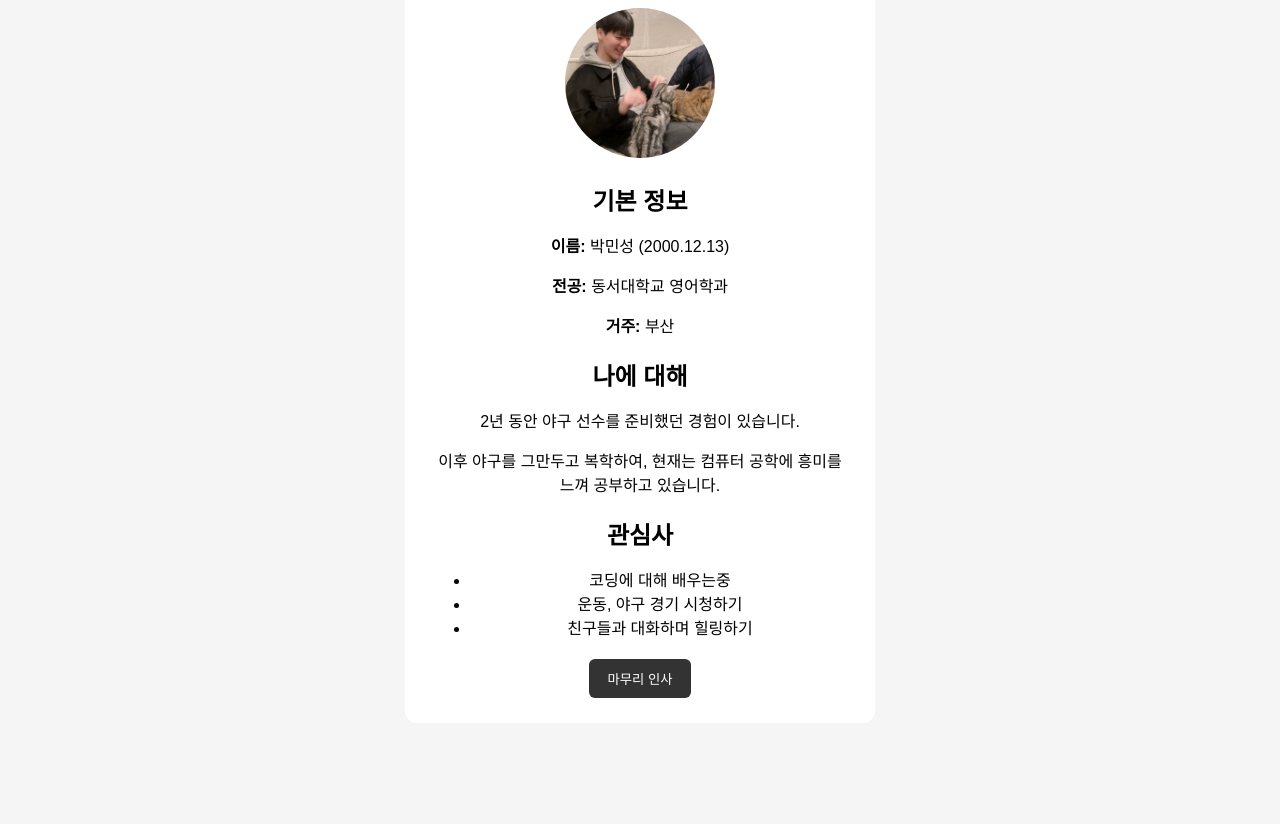
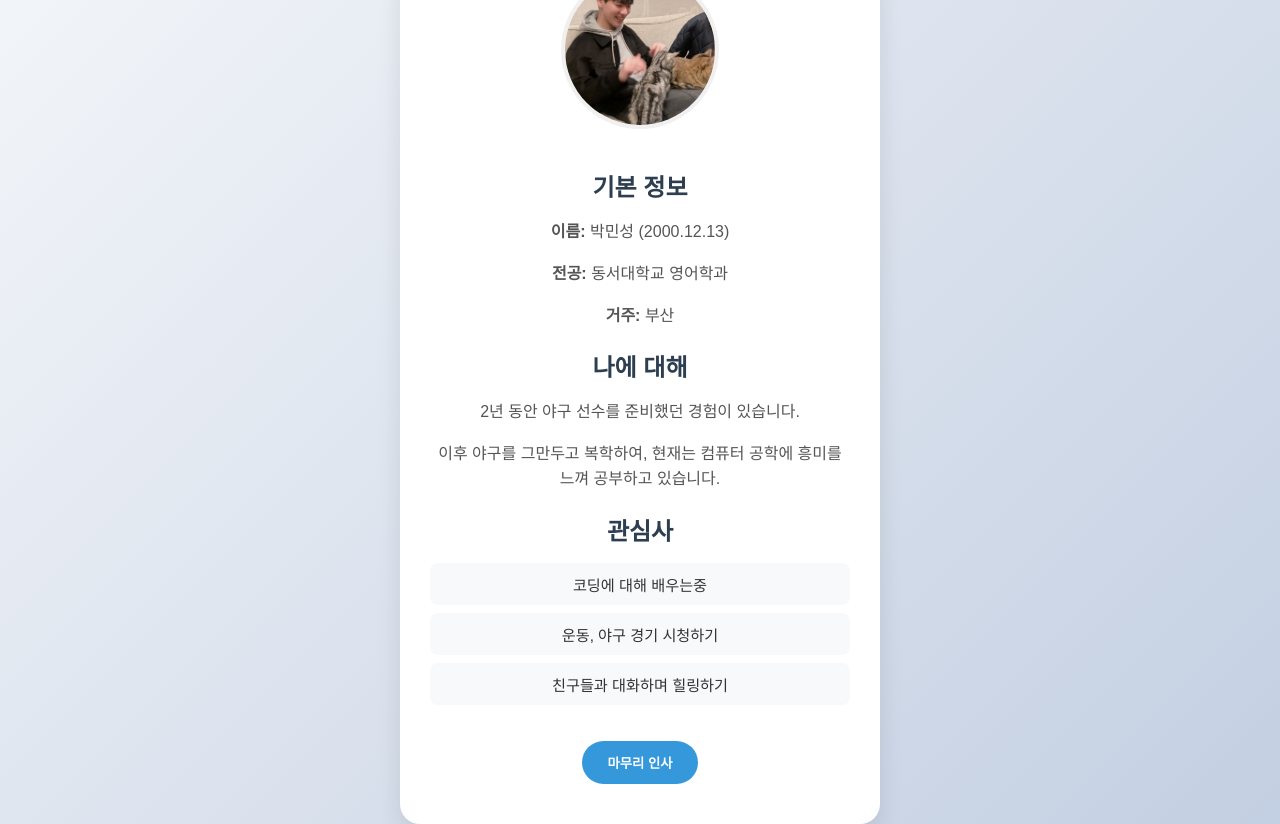
Before and after one commit to forget6954-John/web-assignment-1, a plain HTML site: page index.html in a window 1280 px wide. Shown: the part 146-970 px from the top of the page. Before the commit the page ends 909 px from the top, so only its background shows below. Drawn offline with Linux system fonts and the light colour scheme.

Commit message:
Update style.css

```diff
--- a/style.css
+++ b/style.css
@@ -1,41 +1,74 @@
+/* 전체 배경색이랑 기본 글꼴 설정 */
 body {
-    font-family: Arial, sans-serif;
-    background-color: #f5f5f5;
+    background: linear-gradient(135deg, #f5f7fa 0%, #c3cfe2 100%);
+    font-family: 'Malgun Gothic', sans-serif;
+    display: flex;
+    justify-content: center;
+    align-items: center;
+    min-height: 100vh;
+    margin: 0;
+    color: #333;
+}
+
+/* 자기소개 카드 메인 박스 스타일 */
+.main-container {
+    width: 420px;
+    background: #ffffff;
+    padding: 40px 30px;
+    border-radius: 20px;
+    box-shadow: 0 10px 25px rgba(0,0,0,0.1);
     text-align: center;
 }
 
-.main-container {
-    width: 420px;
-    margin: 40px auto;
-    background: #fff;
-    padding: 25px;
-    border-radius: 12px;
-}
-
+/* 프로필 이미지 동그랗게 만들고 테두리 넣기 */
 .image-area img {
     width: 150px;
     height: 150px;
     border-radius: 50%;
     object-fit: cover;
+    border: 4px solid #f0f0f0;
+    margin-bottom: 15px;
 }
 
-section {
-    margin: 20px 0;
-}
-
-h2 {
+/* 제목이랑 본문 텍스트 색상 조절 */
+h1, h2 {
+    color: #2c3e50;
     margin-bottom: 10px;
 }
 
+section p {
+    color: #555;
+    line-height: 1.6;
+}
+
+/* 관심사 리스트 깔끔하게 정리 */
+ul {
+    list-style: none;
+    padding: 0;
+}
+
+li {
+    background: #f8f9fa;
+    margin: 8px 0;
+    padding: 10px;
+    border-radius: 8px;
+    font-size: 0.95rem;
+}
+
+/* 하단 버튼 디자인이랑 마우스 올렸을 때 효과 */
 button {
-    padding: 10px 18px;
+    margin-top: 20px;
+    padding: 12px 25px;
     border: none;
-    background: #333;
+    background: #3498db;
     color: white;
-    border-radius: 6px;
+    font-weight: bold;
+    border-radius: 30px;
     cursor: pointer;
+    transition: 0.3s;
 }
 
 button:hover {
-    background: #555;
+    background: #2980b9;
+    transform: translateY(-2px);
 }
```
